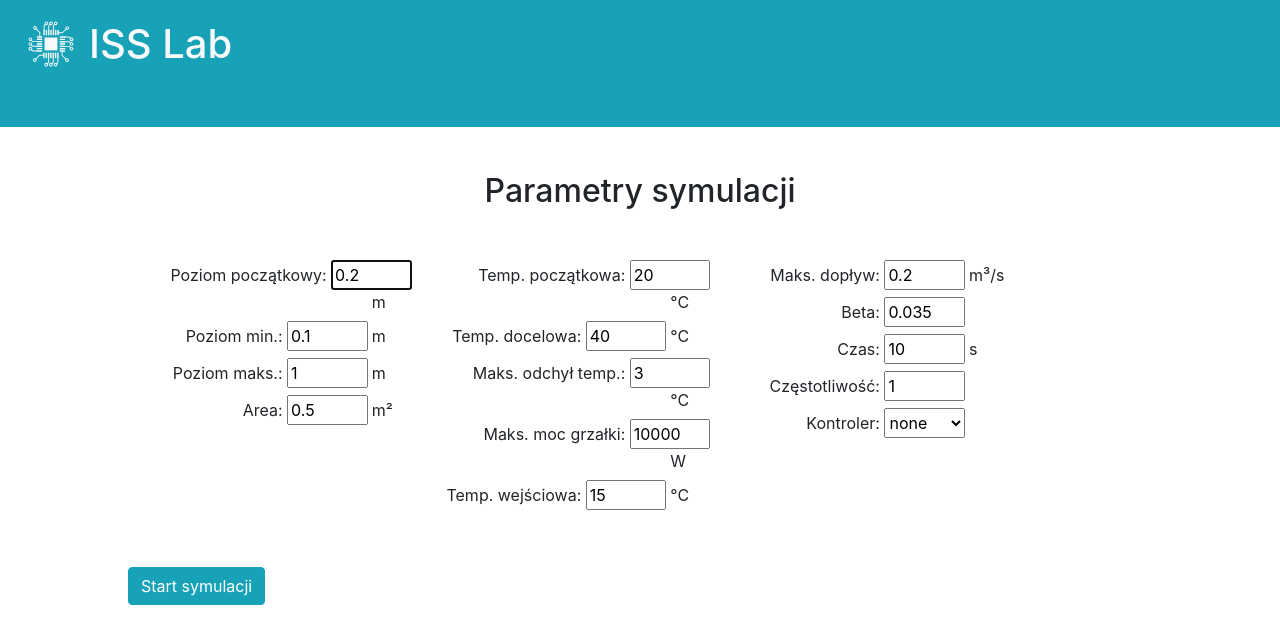
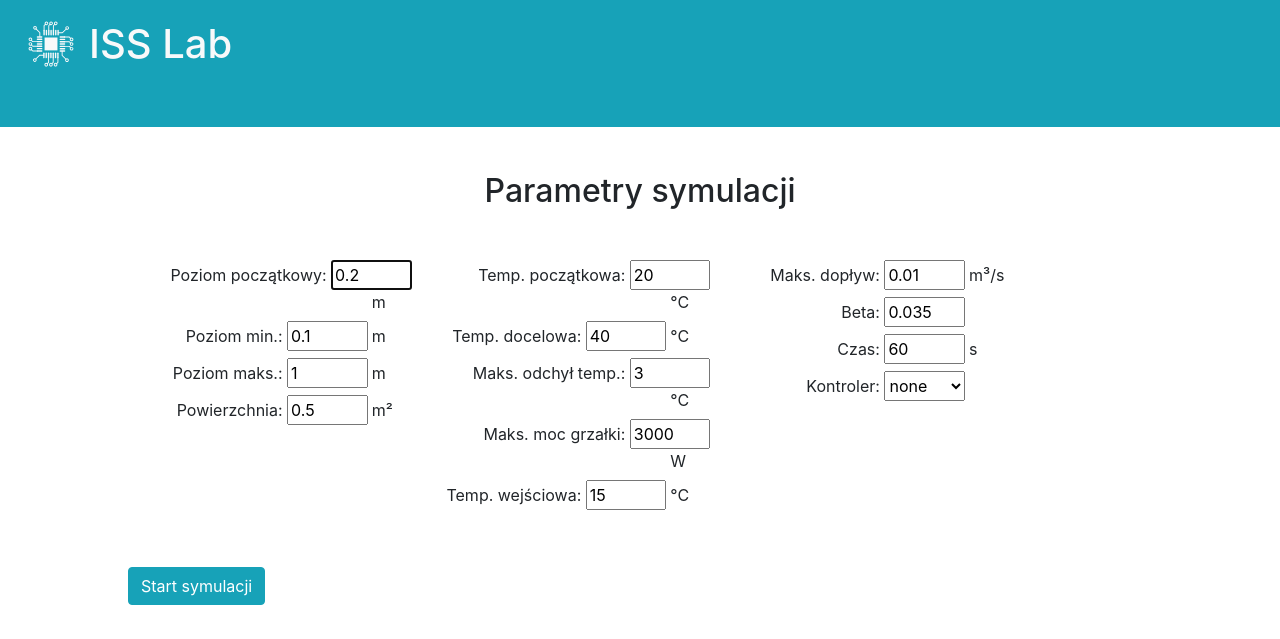
Before and after one commit to MonichSC/iss, a Flask app: page / in a window 1280 px wide. Shown: the top 639 px of the page. Run offline with Flask 2, Linux system fonts and the light colour scheme; some libraries are stand-ins or nearby versions.

Commit message:
Bardziej realne parametry wejsciowe

```diff
--- a/flask_app.py
+++ b/flask_app.py
@@ -43,7 +43,7 @@ def iss_go():
 #                                                    float(content_dict['start_out_valve_status']),
                                                     float(content_dict['beta']),
                                                     int(content_dict['sim_time']),
-                                                    int(content_dict['ticks_per_second']),
+#                                                    int(content_dict['ticks_per_second']),
                                                     content_dict['controller'],
                                                     content_dict["pid_parameters"])
 
--- a/templates/main.html
+++ b/templates/main.html
@@ -33,25 +33,25 @@
             <p class=mbsp>Poziom początkowy: <input class=w30p id="par-1" name="start_level" value="0.2" autofocus><span class=unit>m</span></p>
             <p class=mbsp>Poziom min.: <input class=w30p id="par-2" name="min_level" value="0.1"><span class=unit>m</span></p>
             <p class=mbsp>Poziom maks.: <input class=w30p id="par-3" name="max_level" value="1"><span class=unit>m</span></p>
-            <p class=mbsp>Area: <input class=w30p id="par-4" name="area" value="0.5"><span class=unit>m²</span></p>
+            <p class=mbsp>Powierzchnia: <input class=w30p id="par-4" name="area" value="0.5"><span class=unit>m²</span></p>
         </div>
 
         <div class="col parameters-row">
             <p class=mbsp>Temp. początkowa: <input class=w30p id="par-5" name="start_temp" value="20"><span class=unit>°C</span></p>
             <p class=mbsp>Temp. docelowa: <input class=w30p id="par-6" name="target_temp" value="40"><span class=unit>°C</span></p>
             <p class=mbsp>Maks. odchył temp.: <input class=w30p id="par-7" name="max_temp_error" value="3"><span class=unit>°C</span></p>
-            <p class=mbsp>Maks. moc grzałki: <input class=w30p id="par-8" name="max_heater_power" value="10000"><span class=unit>W</span></p>
+            <p class=mbsp>Maks. moc grzałki: <input class=w30p id="par-8" name="max_heater_power" value="3000"><span class=unit>W</span></p>
             <p class=mbsp>Temp. wejściowa: <input class=w30p id="par-9" name="input_temp" value="15"><span class=unit>°C</span></p>
         </div>
 
         <div class="col parameters-row">
-            <p class=mbsp>Maks. dopływ: <input class=w30p id="par-10" name="max_input" value="0.2"><span class=unit>m³/s</span></p>
+            <p class=mbsp>Maks. dopływ: <input class=w30p id="par-10" name="max_input" value="0.01"><span class=unit>m³/s</span></p>
             <!--p class=mbsp style="display:none;">Max output: <input class=w30p id="par-11" name="max_output" value="0.2"><span class=unit>m³/s</span></p>
             <p class=mbsp style="display:none;">Start in valve: <input class=w30p id="par-12" name="start_in_valve_status" value="1"><span class=unit></span></p>
             <p class=mbsp style="display:none;">Start out valve: <input class=w30p id="par-13" name="start_out_valve_status" value="0.1"><span class=unit></span></p-->
             <p class=mbsp>Beta: <input class=w30p id="par-11" name="beta" value="0.035"><span class=unit></span></p>
-            <p class=mbsp>Czas: <input class=w30p id="par-12" name="sim_time" value="10"><span class=unit>s</span></p>
-            <p class=mbsp>Częstotliwość: <input class=w30p id="par-13" name="ticks_per_second" value="1"><span class=unit></span></p>
+            <p class=mbsp>Czas: <input class=w30p id="par-12" name="sim_time" value="60"><span class=unit>s</span></p>
+            <!--p class=mbsp>Częstotliwość: <input class=w30p id="par-13" name="ticks_per_second" value="1"><span class=unit></span></p-->
             <p class=mbsp>Kontroler: <select class="w30p" id="par-14" name="controller" value="none">
                     <option value="none">none</option>
                     <option value="pid">PID</option>
```
Also changed, not shown: simulation.py (+4 -4 lines).
